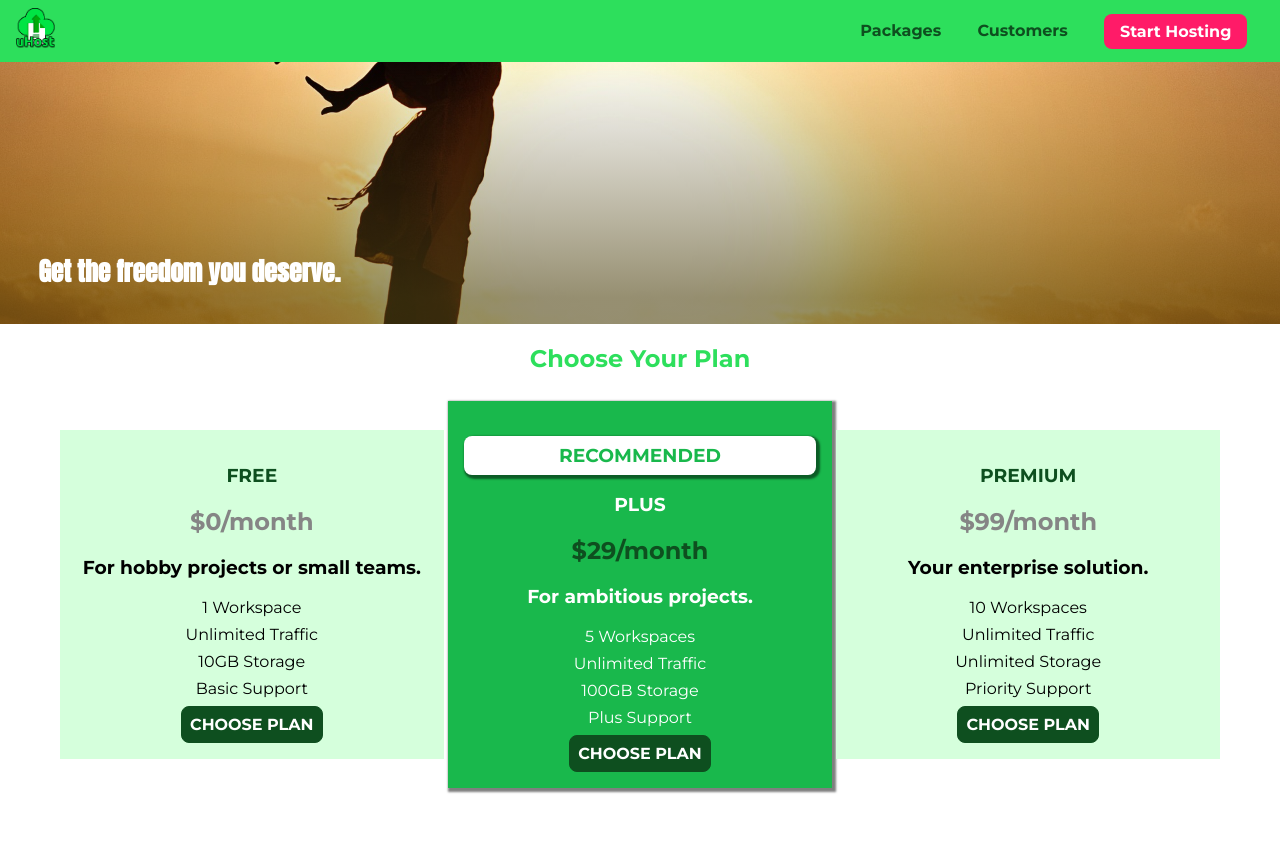
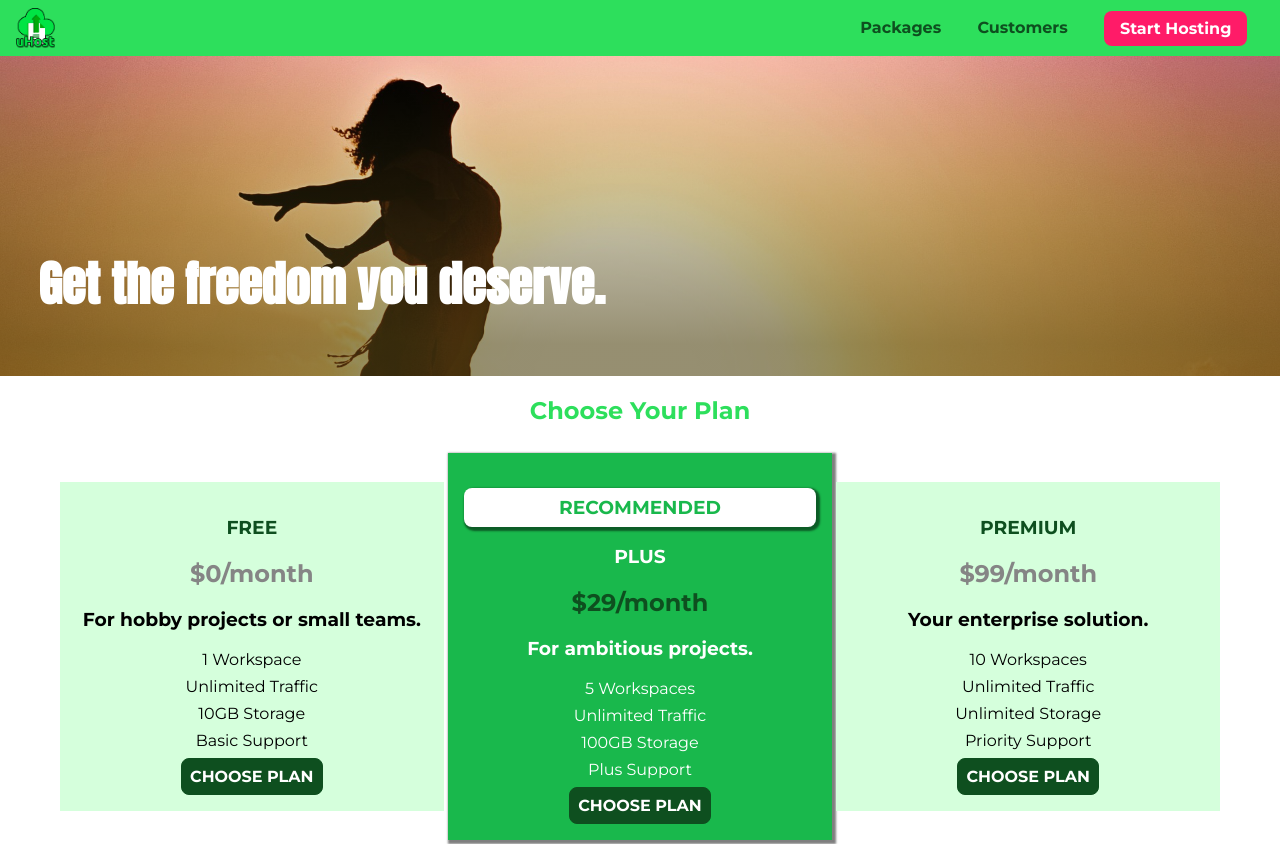
Before and after one commit to gurayg/css-complete-guide, a plain HTML site: page index.html in a window 1280 px wide. Shown: the top 844 px of the page. Drawn offline with Linux system fonts and the light colour scheme.

Commit message:
responsive design finish

```diff
--- a/customers/customers.css
+++ b/customers/customers.css
@@ -1,3 +1,6 @@
+main{
+  padding-top: 2.5rem;
+}
 .testimonial {
     font-size: 1.2rem;
   }
@@ -7,9 +10,7 @@
     margin: auto;
   }*/
 
-  .testimonial:first-of-type {
-    margin-top: 6rem;
-  }
+
 
   .testimonial__image-container {
     width: 100%;
--- a/main.css
+++ b/main.css
@@ -12,7 +12,6 @@
   /* background-image: radial-gradient(ellipse farthest-corner at 20% 50%, red, blue 70%, green); */
   width: 100vw;
   height: 33vh;
-  margin-top: 3.75rem;
   /* border: 5px dashed red; */
   position: relative;
 }
@@ -26,7 +25,7 @@
   font-size: 1.6rem;
 }
 
-@media (min-width: 40rem) and (min-height: 60rem) {
+@media (min-width: 40rem) and (min-height: 40rem) {
   #product-overview {
     height: 40vh;
     background-position: 50% 25%;
--- a/packages/packages.css
+++ b/packages/packages.css
@@ -91,8 +91,9 @@ main {
 
 @media (min-width: 40rem) {
     main {
-      margin: 3rem auto;
       max-width: 1500px;
+      margin-left: auto;
+      margin-right: auto;
     }
 }
 
--- a/shared.css
+++ b/shared.css
@@ -7,6 +7,10 @@ body {
   margin: 0;
 }
 
+main{
+  min-height: calc(100vh - 3.5rem - 8rem);
+  margin-top: 3.5rem;
+}
 .backdrop {
   position: fixed;
   display: none;
@@ -59,14 +63,15 @@ body {
   color: #0e4f1f;
   text-decoration: none;
   font-weight: bold;
-  font-size: 1.5rem;
+  height: 2.5rem;
+  /* font-size: 1.5rem; */
   /* width: 20px; */
   display: inline-block;
   vertical-align: middle;
 }
 
 .main-header__brand img {
-  height: 2.5rem;
+  height: 100%;
   /* width: 100%; */
 }
 
```
